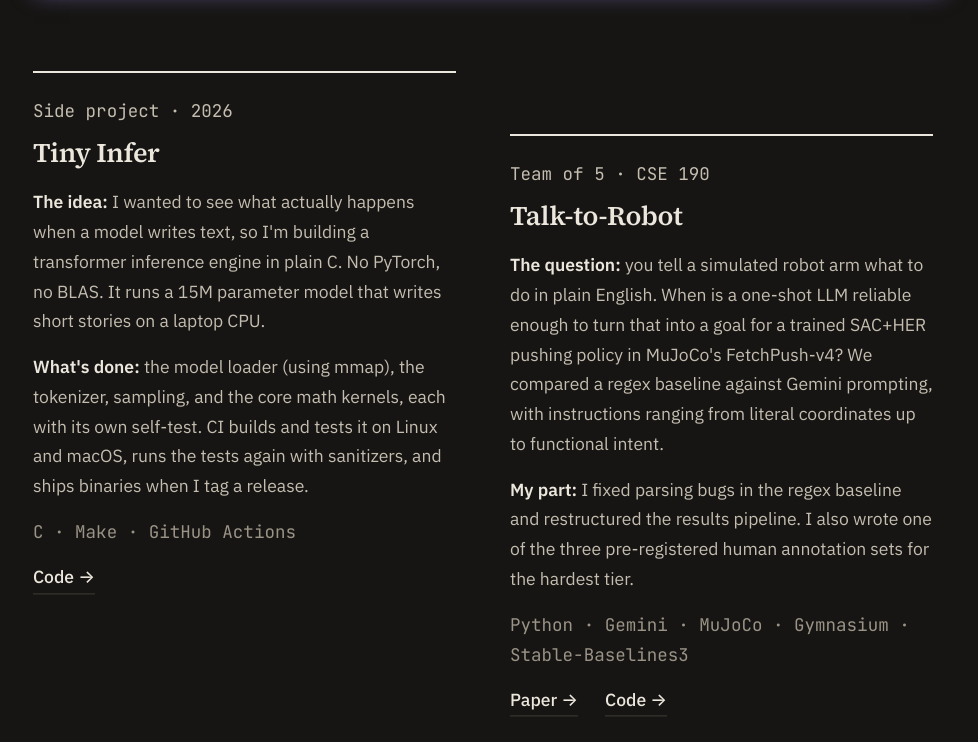
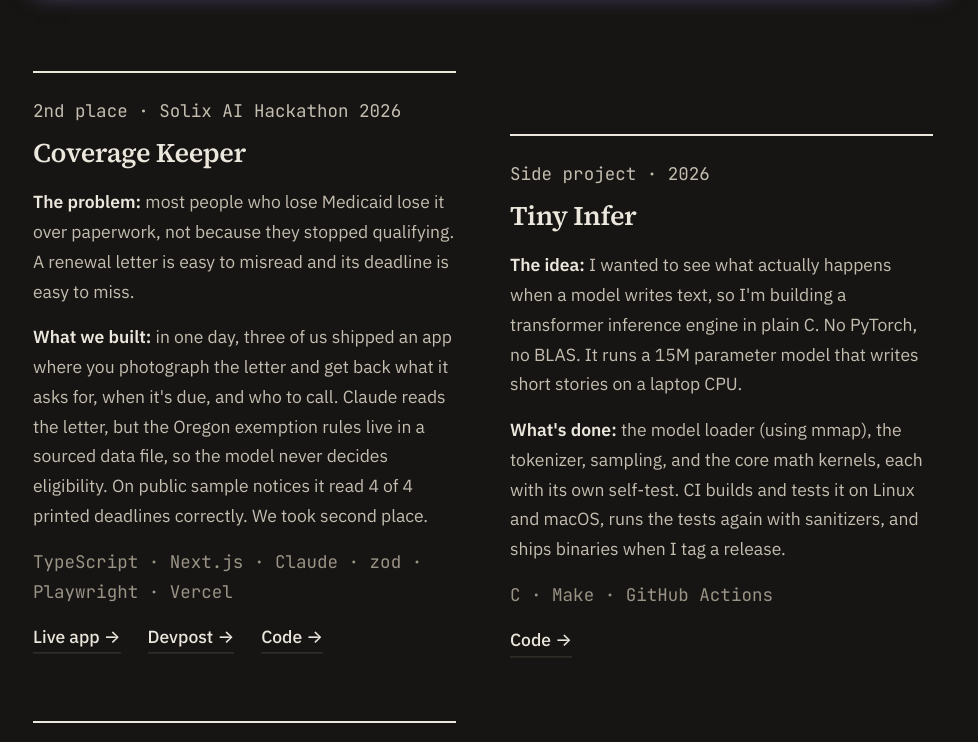
Before and after one commit to waleedA13/portfolio-v2, a plain HTML site: page index.html in a window 1280 px wide. Shown: the part 5035-5777 px from the top of the page, without its empty margins (283-1261 px from the left). Drawn offline with Linux system fonts and the light colour scheme.

Commit message:
Added hackathon

```diff
--- a/index.html
+++ b/index.html
@@ -269,6 +269,19 @@
 
         <div class="story-grid">
           <article class="story">
+            <p class="story-kicker">2nd place · Solix AI Hackathon 2026</p>
+            <h3 class="story-title">Coverage Keeper</h3>
+            <p><strong>The problem:</strong> most people who lose Medicaid lose it over paperwork, not because they stopped qualifying. A renewal letter is easy to misread and its deadline is easy to miss.</p>
+            <p><strong>What we built:</strong> in one day, three of us shipped an app where you photograph the letter and get back what it asks for, when it's due, and who to call. Claude reads the letter, but the Oregon exemption rules live in a sourced data file, so the model never decides eligibility. On public sample notices it read 4 of 4 printed deadlines correctly. We took second place.</p>
+            <p class="story-tools">TypeScript · Next.js · Claude · zod · Playwright · Vercel</p>
+            <p class="story-links">
+              <a class="text-link" href="https://coverage-keeper.vercel.app" target="_blank">Live app &rarr;</a>
+              <a class="text-link" href="https://devpost.com/software/enrollguard" target="_blank">Devpost &rarr;</a>
+              <a class="text-link" href="https://github.com/AdityaJadhav17/coverage-keeper" target="_blank">Code &rarr;</a>
+            </p>
+          </article>
+
+          <article class="story">
             <p class="story-kicker">Side project · 2026</p>
             <h3 class="story-title">Tiny Infer</h3>
             <p><strong>The idea:</strong> I wanted to see what actually happens when a model writes text, so I'm building a transformer inference engine in plain C. No PyTorch, no BLAS. It runs a 15M parameter model that writes short stories on a laptop CPU.</p>
```
Also changed, not shown: assets/resume.html (+11 -0 lines).
